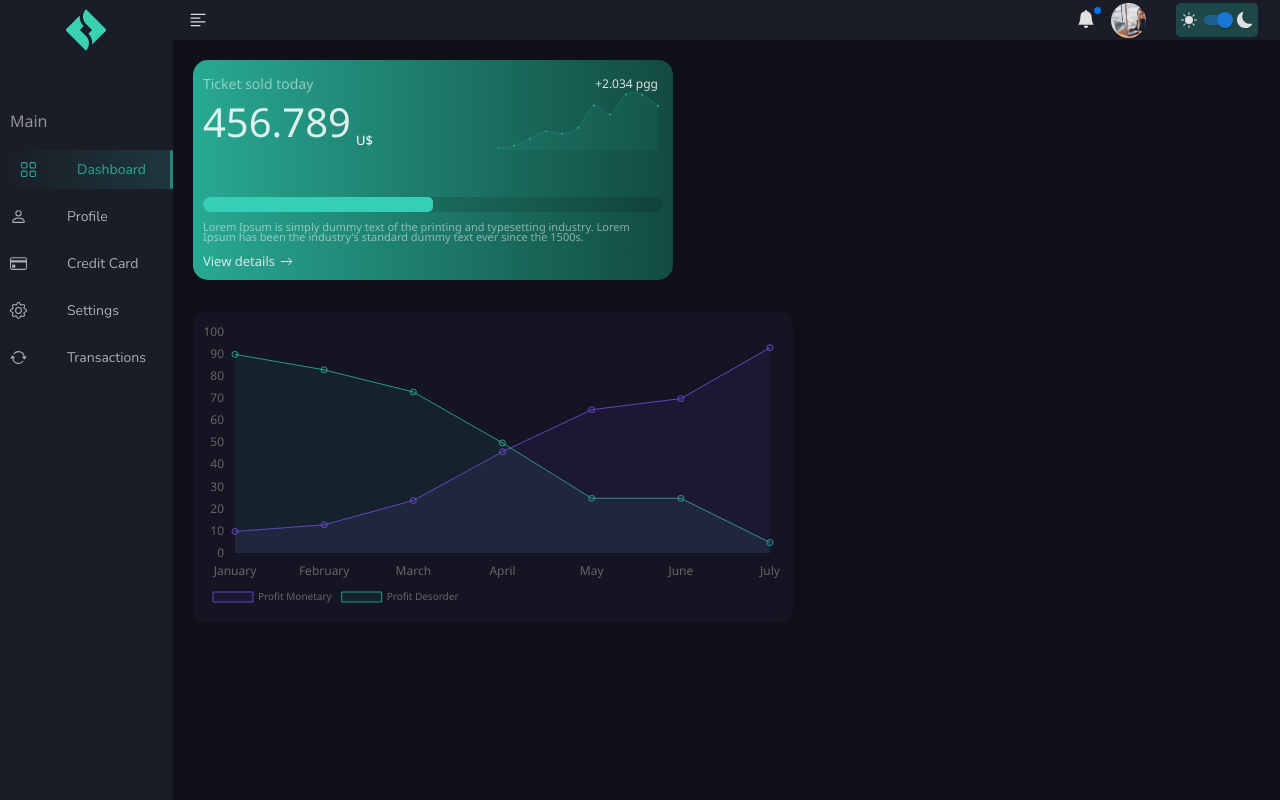
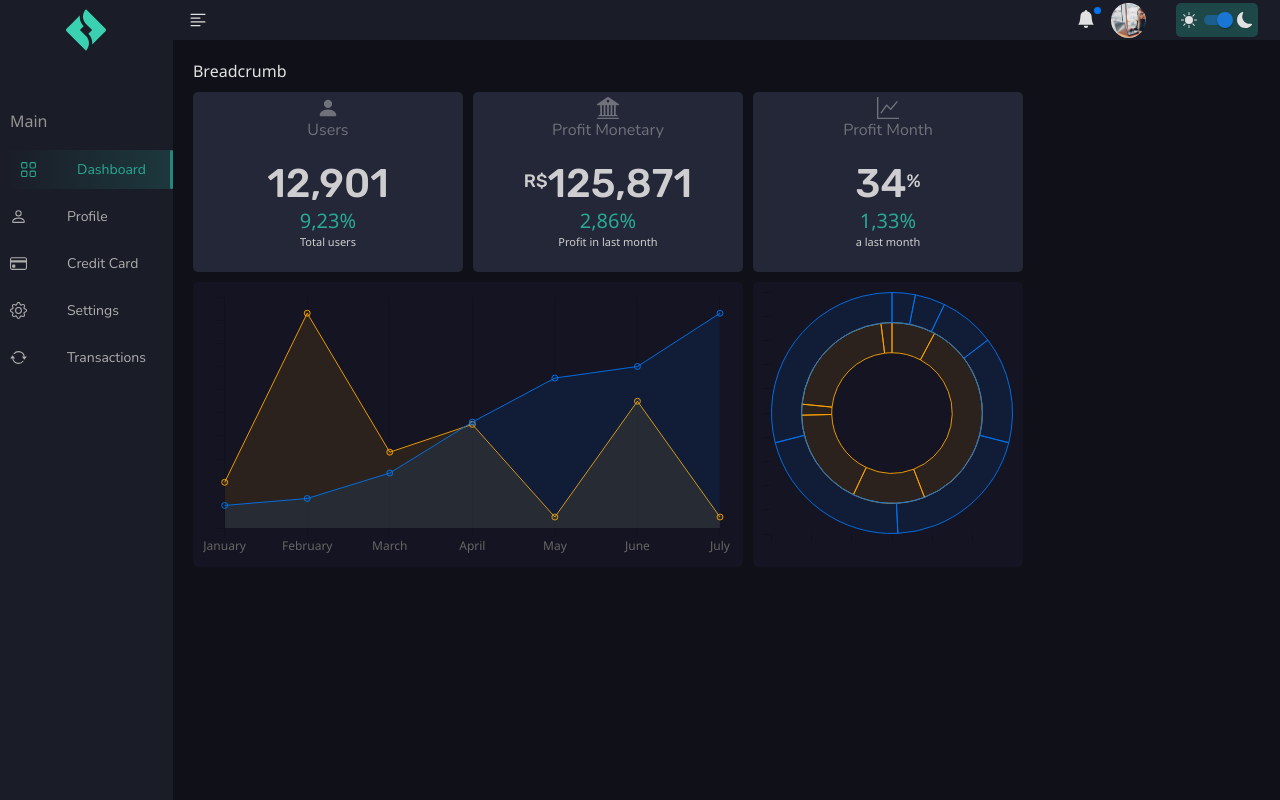
Before and after one commit to Jackson-SM/DashboardPayment, a React (Vite) app: page / in a window 1280 px wide. Built offline with nearby package versions, Linux system fonts and the light colour scheme.

Commit message:
added: new graphic / cards profit

```diff
--- a/index.html
+++ b/index.html
@@ -9,6 +9,7 @@
   <link rel="preconnect" href="https://fonts.gstatic.com" crossorigin>
   <link href="https://fonts.googleapis.com/css2?family=Noto+Sans:wght@400&display=swap" rel="stylesheet">
   <link href="https://fonts.googleapis.com/css2?family=Nunito:wght@400&display=swap" rel="stylesheet">
+  <link href="https://fonts.googleapis.com/css2?family=Rubik:wght@500&display=swap" rel="stylesheet">
   <title>Vite + React + TS</title>
 </head>
 
--- a/src/pages/Dashboard/Content/Main/styles.ts
+++ b/src/pages/Dashboard/Content/Main/styles.ts
@@ -5,5 +5,9 @@ export const MainContainer = styled.main`
 
   display: flex;
   flex-direction: column;
-  gap: 2rem;
+  gap: 10px;
+
+  overflow-y: scroll;
+
+  height: 100%;
 `;
--- a/src/pages/Dashboard/Content/styles.ts
+++ b/src/pages/Dashboard/Content/styles.ts
@@ -5,4 +5,5 @@ export const ContentContainer = styled.div`
   flex-direction: column;
 
   width: 100%;
+  height: 100vh;
 `;
--- /dev/null
+++ b/src/pages/Dashboard/Sections/ChartsConfig.ts
@@ -0,0 +1,88 @@
+export const LineOptions = {
+  responsive: true,
+  plugins: {
+    legend: {
+      display: false,
+      position: 'bottom' as const,
+      labels: {
+        font: {
+          family: 'Noto Sans',
+          size: 10
+        }
+      }
+    },
+  },
+  scales: {
+    y: {
+      grid: {
+        drawOnChartArea: false,
+        drawBorder: false,
+      },
+      ticks: {
+        display: false,
+        font: {
+          family: "Noto Sans",
+        }
+      },
+    },
+    x: {
+      grid: {
+      },
+      ticks: {
+        font: {
+          family: "Noto Sans",
+        }
+      }
+    }
+  },
+  layout: {
+    autoPadding: true,
+  }
+};
+
+export const DoughnutOptions = {
+  responsive: true,
+  plugins: {
+    legend: {
+      display: false,
+      position: 'bottom' as const,
+      labels: {
+        font: {
+          family: 'Noto Sans',
+          size: 10
+        }
+      }
+    },
+  },
+  scales: {
+    y: {
+      grid: {
+        drawOnChartArea: false,
+        drawBorder: false,
+        border: false
+      },
+      ticks: {
+        display: false,
+        font: {
+          family: "Noto Sans",
+        }
+      },
+    },
+    x: {
+      grid: {
+        drawOnChartArea: false,
+        drawBorder: false,
+        border: false
+      },
+      ticks: {
+        display: false,
+        font: {
+          family: "Noto Sans",
+        }
+      }
+    }
+  },
+  layout: {
+    autoPadding: true,
+  }
+};
--- /dev/null
+++ b/src/pages/Dashboard/Sections/Components/Breadcrumb/index.tsx
@@ -0,0 +1,7 @@
+import React from 'react'
+
+export const Breadcrumb = () => {
+  return (
+    <div>Breadcrumb</div>
+  )
+}
--- /dev/null
+++ b/src/pages/Dashboard/Sections/Components/Breadcrumb/styles.ts
@@ -0,0 +1,5 @@
+import styled from 'styled-components';
+
+export const BreadcrumbStyle = styled.div`
+
+`;
--- /dev/null
+++ b/src/pages/Dashboard/Sections/DashboardSection/Components/ProfitCard/index.tsx
@@ -0,0 +1,42 @@
+import React from 'react'
+import { ProfitCardStyle, ProfitContent, ProfitDescription, ProfitInfo, ProfitNumber, ProfitPercentage, ProfitTitle } from './styles'
+
+interface ProfitOptions {
+  prefix?: boolean;
+  prefix_string?: string;
+
+  profit: number;
+  percentage?: string;
+  description?: string;
+
+  type?: "percentage" | "money" | string;
+}
+
+type ProfitCardProps = {
+  options: ProfitOptions,
+  title: string;
+  icon?: JSX.Element;
+}
+
+export const ProfitCard = ({ options, title, icon,...props}: ProfitCardProps) => {
+
+  const NumberFormat = Intl.NumberFormat();
+  const profit_format = NumberFormat.format(options.profit);
+
+  return (
+    <ProfitCardStyle>
+      <ProfitContent>
+        <ProfitTitle>{icon}{title}</ProfitTitle>
+        <ProfitInfo>
+          <ProfitNumber>
+            {options.type === 'money' && options.prefix && <span>{options.prefix_string}</span>}
+            {profit_format}
+            {options.type === 'percentage' && <span>%</span>}
+          </ProfitNumber>
+          <ProfitPercentage>{options.percentage}%</ProfitPercentage>
+          <ProfitDescription>{options.description}</ProfitDescription>
+        </ProfitInfo>
+      </ProfitContent>
+    </ProfitCardStyle>
+  )
+}
--- /dev/null
+++ b/src/pages/Dashboard/Sections/DashboardSection/Components/ProfitCard/styles.ts
@@ -0,0 +1,70 @@
+import { lighten, transparentize } from 'polished';
+import styled from 'styled-components';
+
+export const ProfitCardStyle = styled.div`
+  width: 270px;
+  height: 180px;
+
+  background: ${props => props.theme.theme === 'dark' ? lighten(0.1, props.theme.colors.background) : lighten(0.95, 'black')};
+
+  border-radius: 5px;
+`;
+
+export const ProfitContent = styled.div`
+  display: flex;
+  flex-direction: column;
+
+  color: ${props => transparentize(0.1, props.theme.colors.text)};
+
+  height: 100%;
+
+  padding: 5px;
+`;
+export const ProfitInfo = styled.div`
+  display: flex;
+  flex-direction: column;
+  align-items: center;
+  justify-content: center;
+
+  height: 100%;
+`;
+
+export const ProfitTitle = styled.span`
+  font-size: 16px;
+  font-family: 'Nunito';
+
+  color: ${props => transparentize(0.6, props.theme.colors.text)};
+
+  display: flex;
+  flex-direction: column;
+  align-items: center;
+
+  & svg {
+    width: 22px;
+    height: 22px;
+  }
+`;
+
+export const ProfitNumber = styled.span`
+  font-size: 40px;
+
+  font-family: 'Rubik';
+
+  display: flex;
+
+  & span {
+    font-size: 18px;
+
+    padding-top: 10px;
+  }
+`;
+
+export const ProfitPercentage = styled.span`
+  font-size: 20px;
+
+  color: ${props => props.theme.colors.secundary};
+`;
+
+export const ProfitDescription = styled.span`
+  font-size: 11px;
+`;
--- a/src/pages/Dashboard/Sections/DashboardSection/index.tsx
+++ b/src/pages/Dashboard/Sections/DashboardSection/index.tsx
@@ -1,13 +1,7 @@
 import React from 'react'
-import { BsBagCheckFill, BsEyeFill, BsFillPersonFill } from 'react-icons/bs'
+import { BsBank2, BsGraphUp, BsPersonFill } from 'react-icons/bs'
 
-import CircularProgress, { CircularProgressProps } from '@mui/material/CircularProgress';
-import Typography from '@mui/material/Typography';
-
-import { Card } from './Components/Card/Card'
-import { AmountProgressContainer, CardContainer, CircularContainer, DashboardSectionContainer, GraphicContainer } from './styles'
-import { CardLarge } from './Components/CardLarge';
-import { CardLargeContainer } from './Components/CardLarge/styles';
+import { CardContainer, GraphicContainer, GraphicStyleContainer } from './styles'
 
 
 import {
@@ -19,11 +13,15 @@ import {
   Title,
   Tooltip,
   Legend,
-  Filler
+  Filler,
+  ArcElement
 } from 'chart.js';
-import { Chart } from 'react-chartjs-2';
+import { Chart, Doughnut, Pie } from 'react-chartjs-2';
 import { transparentize } from 'polished';
 import { useTheme } from '../../../../hooks/useTheme';
+import { ProfitCard } from './Components/ProfitCard';
+import { Breadcrumb } from '../Components/Breadcrumb';
+import { DoughnutOptions, LineOptions } from '../ChartsConfig';
 
 export const DashboardSection = () => {
 
@@ -37,51 +35,9 @@ export const DashboardSection = () => {
     Title,
     Tooltip,
     Legend,
-    Filler
+    Filler,
+    ArcElement
   );
-
-  const options = {
-    responsive: true,
-    plugins: {
-      legend: {
-        position: 'bottom' as const,
-        align: 'start',
-        labels: {
-          font: {
-            family: 'Noto Sans',
-            size: 10
-          }
-        }
-      },
-    },
-    scales: {
-      y: {
-        grid: {
-          drawOnChartArea: false,
-          drawBorder: false,
-        },
-        ticks: {
-          font: {
-            family: "Noto Sans",
-          }
-        },
-        min: 0,
-        max: 100
-      },
-      x: {
-        grid: {
-        },
-        ticks: {
-          font: {
-            family: "Noto Sans",
-          }
-        }
-      }
-    },
-    layout: {
-      autoPadding: true,
-    }
-  };
 
   const labelCreate = ['January', 'February', 'March', 'April', 'May', 'June', 'July'];
   const dataCreate = {
@@ -89,39 +45,80 @@ export const DashboardSection = () => {
       10,13,24,46,65,70,93
     ],
     desorder: [
-      90,83,73,50,25,25,5
+      20,93,33,45,5,55,5
     ]
   }
 
   const data = {
-    labels: labelCreate.map(data => data),
+    labels: labelCreate,
     datasets: [
       {
         label: 'Profit Monetary',
-        data: dataCreate.facture.map(data => data),
-        borderColor: `${transparentize(0.1, theme.colors.tertiary)}`,
-        backgroundColor: `${transparentize(0.9, theme.colors.tertiary)}`,
+        data: dataCreate.facture,
+        borderColor: `${transparentize(0.1, theme.colors.primary)}`,
+        backgroundColor: `${transparentize(0.9, theme.colors.primary)}`,
         borderWidth: 1,
         fill: true,
       },
       {
-        label: 'Profit Desorder',
-        data: dataCreate.desorder.map(data => data),
-        borderColor: `${transparentize(0.1, theme.colors.secundary)}`,
-        backgroundColor: `${transparentize(0.9, theme.colors.secundary)}`,
+        label: 'Profit Monetary',
+        data: dataCreate.desorder,
+        borderColor: `${transparentize(0.1, 'orange')}`,
+        backgroundColor: `${transparentize(0.9, 'orange')}`,
         borderWidth: 1,
         fill: true,
       },
     ],
   }
 
+  const optionsProfit = {
+    prefix: true,
+    prefix_string: 'U$',
+    type: "money",
+
+    percentage: '2,86',
+    description: 'a last month',
+    profit: 25671,
+  }
+
   return (
     <>
-      <CardLargeContainer>
-        <CardLarge />
-      </CardLargeContainer>
+      <Breadcrumb />
+      <CardContainer>
+        <ProfitCard options={{
+          prefix_string: 'U$',
+
+          percentage: '9,23',
+          description: 'Total users',
+          profit: 12901,
+        }} title="Users" icon={<BsPersonFill />} />
+
+        <ProfitCard options={{
+          prefix: true,
+          prefix_string: 'R$',
+          type: "money",
+
+          percentage: '2,86',
+          description: 'Profit in last month',
+          profit: 125871,
+        }} title="Profit Monetary" icon={<BsBank2 />} />
+
+        <ProfitCard options={{
+          type: "percentage",
+
+          percentage: '1,33',
+          description: 'a last month',
+          profit: 34,
+        }} title="Profit Month" icon={<BsGraphUp />} />
+
+      </CardContainer>
       <GraphicContainer>
-        <Chart type="line" options={options} data={data} />
+        <GraphicStyleContainer style={{ width: '550px' }}>
+          <Chart type="line" options={LineOptions} data={data} />
+        </GraphicStyleContainer>
+        <GraphicStyleContainer style={{ width: '270px' }}>
+          <Doughnut height={200} width={200} options={DoughnutOptions} data={data} />
+        </GraphicStyleContainer>
       </GraphicContainer>
     </>
   )
--- a/src/pages/Dashboard/Sections/DashboardSection/styles.ts
+++ b/src/pages/Dashboard/Sections/DashboardSection/styles.ts
@@ -7,7 +7,9 @@ export const DashboardSectionContainer = styled.div`
 
 export const CardContainer = styled.div`
   display: grid;
-  grid-template-columns: repeat(3, 1fr);
+  grid-template-columns: repeat(3, 270px);
+
+  gap: 10px;
 `;
 
 export const ProgressContainer = styled.div`
@@ -39,12 +41,20 @@ export const AmountProgressContainer = styled.div`
 `;
 
 export const GraphicContainer = styled.div`
-  width: 600px;
+  width: auto;
   height: auto;
-
-  background: ${props => transparentize(0.95, props.theme.colors.tertiary)};
 
   border-radius: 10px;
 
+  display: flex;
+
+  gap: 10px;
+`;
+
+export const GraphicStyleContainer = styled.div`
+  background: ${props => transparentize(0.95, props.theme.colors.tertiary)};
+
   padding: 10px;
+
+  border-radius: 5px;
 `;
```
